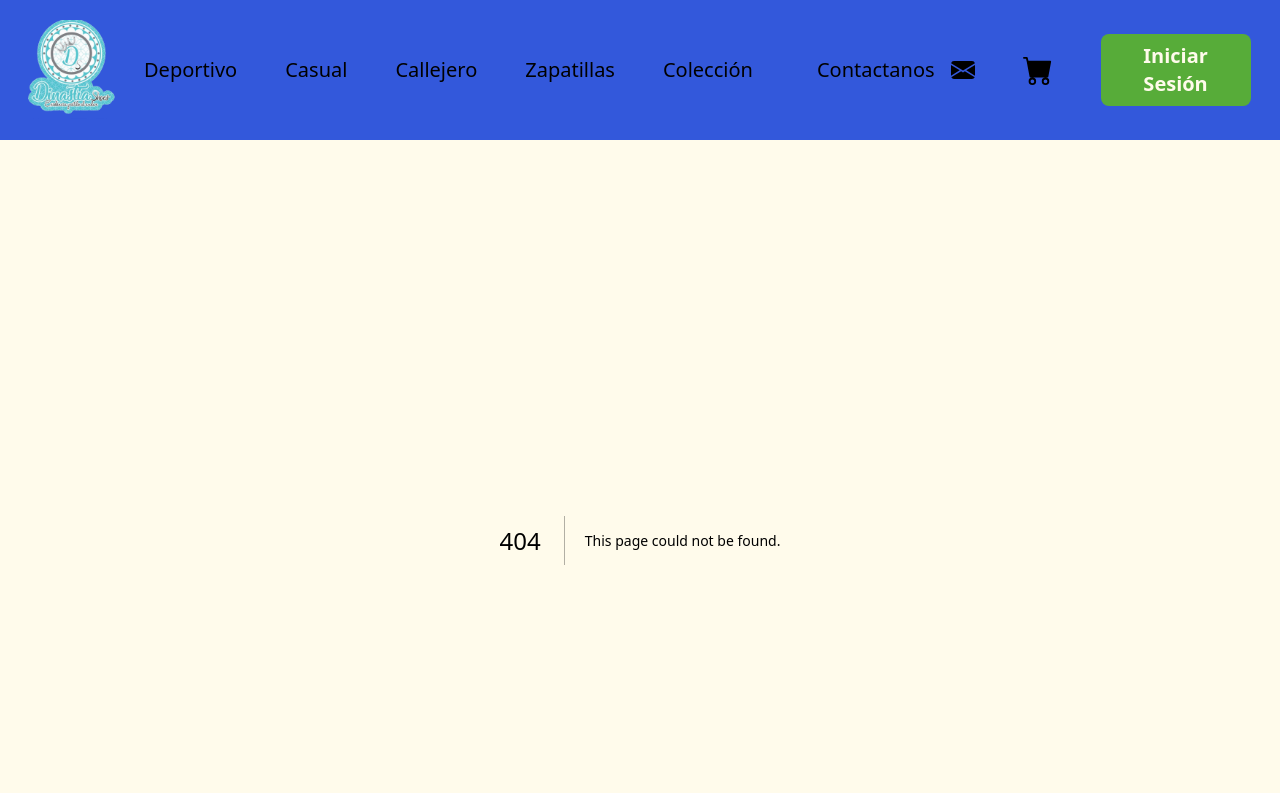
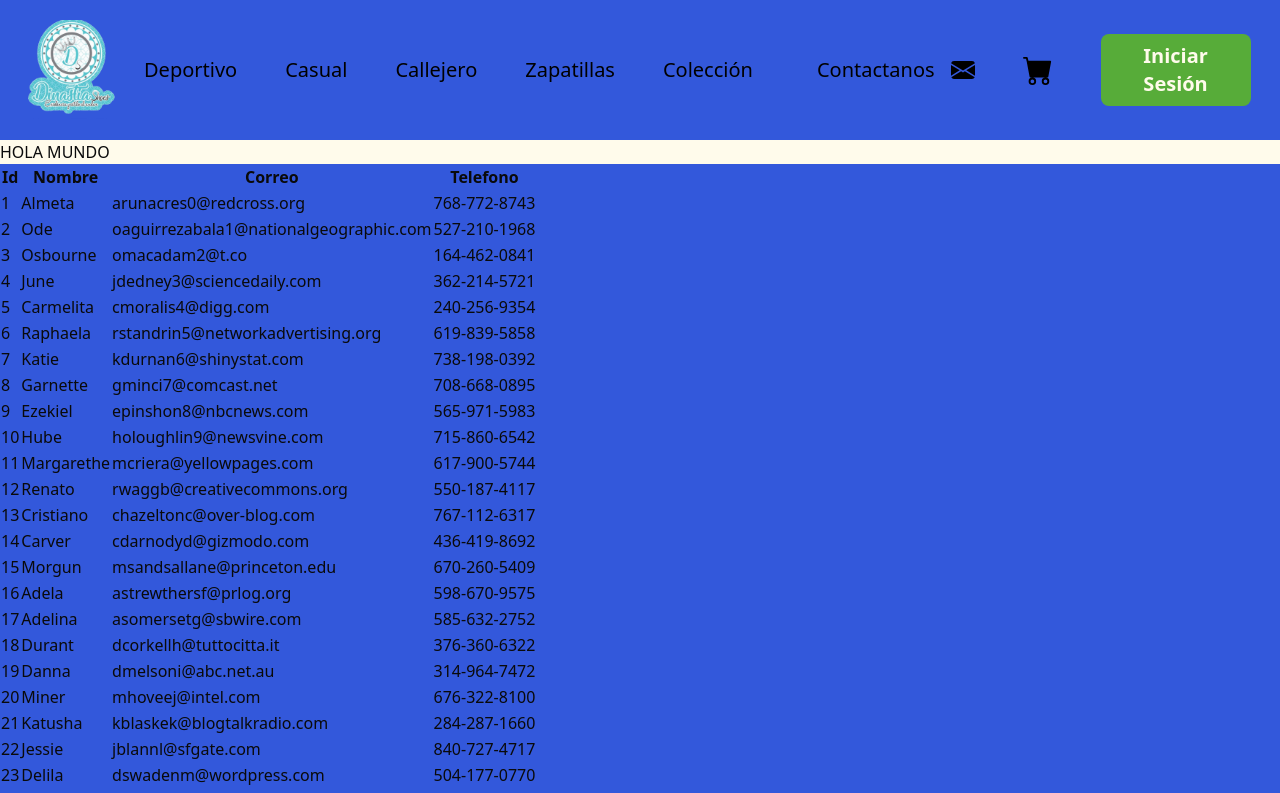
Before and after one commit to Malvare22/DinastiaShoes, a Next.js app: page /empleados in a window 1280 px wide. Before the commit this address had no page. Shown: the top 793 px of the page. Built offline with nearby package versions, Linux system fonts and the light colour scheme.

Commit message:
Creada un prototipo de Tabla

```diff
--- /dev/null
+++ b/app/components/table.jsx
@@ -0,0 +1,74 @@
+import { useReactTable, getCoreRowModel, flexRender, getSortedRowModel } from "@tanstack/react-table"
+import { getEmpleados } from "../lib/empleados"
+import data from '../jsons/empleados.json'
+import { useEffect, useState } from "react";
+
+export const Table = () => {
+
+    const [sorting, setSorting] = useState([]);
+
+    const columns = [
+        {
+            header: "Id",
+            accessorKey: "id"
+        },
+        {
+            header: "Nombre",
+            accessorKey: "nombre"
+        },
+        {
+            header: "Correo",
+            accessorKey: "correo"
+        },
+        {
+            header: "Telefono",
+            accessorKey: "telefono"
+        },
+    ];
+    const table = useReactTable({ data, columns, getCoreRowModel: getCoreRowModel(),
+        getSortedRowModel: getSortedRowModel(),
+        state: {
+            sorting
+        },
+        onSortingChange: setSorting
+    });
+
+    return (
+        <div className="bg-blue text-black">
+            <table>
+                <thead>
+                    {
+                        table.getHeaderGroups().map(
+                            headerGroup => (
+                                <tr key={headerGroup.id}>
+                                    {headerGroup.headers.map(
+                                        header => (
+                                            <th key={header.id} onClick={header.column.getToggleSortingHandler()}>
+                                                {flexRender(header.column.columnDef.header, header.getContext())}
+                                            </th>
+                                        )
+                                    )}
+                                </tr>
+                            )
+                        )
+                    }
+                </thead>
+                <tbody>
+                    {
+                        table.getRowModel().rows.map((row) => (
+                            <tr key={row.id}>
+                                {
+                                    row.getVisibleCells().map((cell) => (
+                                        <td key={cell.id}>
+                                            {flexRender(cell.column.columnDef.cell, cell.getContext())}
+                                        </td>
+                                    ))
+                                }
+                            </tr>
+                        ))
+                    }
+                </tbody>
+            </table>
+        </div>
+    )
+}
--- /dev/null
+++ b/app/empleados/page.js
@@ -0,0 +1,19 @@
+'use client'
+import { useEffect } from "react";
+import { Table } from "../components/table";
+
+export default function Page() {
+
+  return (
+    <>
+
+          <h1 className='text-black'>
+            HOLA MUNDO
+          </h1>
+          <Table>
+
+          </Table>
+
+      </>
+  )
+}
--- /dev/null
+++ b/app/jsons/empleados.json
@@ -0,0 +1,50 @@
+[{"id":1,"nombre":"Almeta","correo":"arunacres0@redcross.org","telefono":"768-772-8743"},
+{"id":2,"nombre":"Ode","correo":"oaguirrezabala1@nationalgeographic.com","telefono":"527-210-1968"},
+{"id":3,"nombre":"Osbourne","correo":"omacadam2@t.co","telefono":"164-462-0841"},
+{"id":4,"nombre":"June","correo":"jdedney3@sciencedaily.com","telefono":"362-214-5721"},
+{"id":5,"nombre":"Carmelita","correo":"cmoralis4@digg.com","telefono":"240-256-9354"},
+{"id":6,"nombre":"Raphaela","correo":"rstandrin5@networkadvertising.org","telefono":"619-839-5858"},
+{"id":7,"nombre":"Katie","correo":"kdurnan6@shinystat.com","telefono":"738-198-0392"},
+{"id":8,"nombre":"Garnette","correo":"gminci7@comcast.net","telefono":"708-668-0895"},
+{"id":9,"nombre":"Ezekiel","correo":"epinshon8@nbcnews.com","telefono":"565-971-5983"},
+{"id":10,"nombre":"Hube","correo":"holoughlin9@newsvine.com","telefono":"715-860-6542"},
+{"id":11,"nombre":"Margarethe","correo":"mcriera@yellowpages.com","telefono":"617-900-5744"},
+{"id":12,"nombre":"Renato","correo":"rwaggb@creativecommons.org","telefono":"550-187-4117"},
+{"id":13,"nombre":"Cristiano","correo":"chazeltonc@over-blog.com","telefono":"767-112-6317"},
+{"id":14,"nombre":"Carver","correo":"cdarnodyd@gizmodo.com","telefono":"436-419-8692"},
+{"id":15,"nombre":"Morgun","correo":"msandsallane@princeton.edu","telefono":"670-260-5409"},
+{"id":16,"nombre":"Adela","correo":"astrewthersf@prlog.org","telefono":"598-670-9575"},
+{"id":17,"nombre":"Adelina","correo":"asomersetg@sbwire.com","telefono":"585-632-2752"},
+{"id":18,"nombre":"Durant","correo":"dcorkellh@tuttocitta.it","telefono":"376-360-6322"},
+{"id":19,"nombre":"Danna","correo":"dmelsoni@abc.net.au","telefono":"314-964-7472"},
+{"id":20,"nombre":"Miner","correo":"mhoveej@intel.com","telefono":"676-322-8100"},
+{"id":21,"nombre":"Katusha","correo":"kblaskek@blogtalkradio.com","telefono":"284-287-1660"},
+{"id":22,"nombre":"Jessie","correo":"jblannl@sfgate.com","telefono":"840-727-4717"},
+{"id":23,"nombre":"Delila","correo":"dswadenm@wordpress.com","telefono":"504-177-0770"},
+{"id":24,"nombre":"Cass","correo":"crogerotn@xing.com","telefono":"981-652-9126"},
+{"id":25,"nombre":"Emmit","correo":"eroistoneo@ftc.gov","telefono":"905-723-0397"},
+{"id":26,"nombre":"Venus","correo":"vblasiusp@comsenz.com","telefono":"507-207-4598"},
+{"id":27,"nombre":"Lorena","correo":"lruggsq@miitbeian.gov.cn","telefono":"529-106-7810"},
+{"id":28,"nombre":"Darrin","correo":"dlearmonthr@mtv.com","telefono":"410-872-8814"},
+{"id":29,"nombre":"Barr","correo":"bjoyess@woothemes.com","telefono":"480-403-1169"},
+{"id":30,"nombre":"Nannie","correo":"nbeilbyt@bbc.co.uk","telefono":"832-705-6542"},
+{"id":31,"nombre":"Cordey","correo":"ctesmondu@geocities.jp","telefono":"407-366-1158"},
+{"id":32,"nombre":"Tiff","correo":"tcouldwellv@canalblog.com","telefono":"299-421-2003"},
+{"id":33,"nombre":"Pandora","correo":"ptrillw@plala.or.jp","telefono":"874-290-1019"},
+{"id":34,"nombre":"Tom","correo":"tcrossgrovex@discuz.net","telefono":"560-370-0228"},
+{"id":35,"nombre":"Filippa","correo":"fdauntery@ucoz.ru","telefono":"832-158-5033"},
+{"id":36,"nombre":"Joelly","correo":"jrosz@yellowpages.com","telefono":"215-411-1719"},
+{"id":37,"nombre":"Leticia","correo":"lrickaert10@columbia.edu","telefono":"207-395-2020"},
+{"id":38,"nombre":"Alicia","correo":"ahawford11@examiner.com","telefono":"514-863-9696"},
+{"id":39,"nombre":"Leland","correo":"lyeudall12@over-blog.com","telefono":"277-287-0429"},
+{"id":40,"nombre":"Carling","correo":"cburstowe13@usgs.gov","telefono":"373-244-0199"},
+{"id":41,"nombre":"Nara","correo":"nsullly14@imgur.com","telefono":"639-294-0755"},
+{"id":42,"nombre":"Karolina","correo":"khourigan15@yolasite.com","telefono":"444-255-8511"},
+{"id":43,"nombre":"Jeno","correo":"jbrennans16@npr.org","telefono":"723-483-6958"},
+{"id":44,"nombre":"Rahel","correo":"rcaddan17@scribd.com","telefono":"932-898-9777"},
+{"id":45,"nombre":"Allina","correo":"atett18@uol.com.br","telefono":"456-568-0926"},
+{"id":46,"nombre":"Gale","correo":"gescott19@ted.com","telefono":"447-526-4922"},
+{"id":47,"nombre":"Nerty","correo":"nmadigan1a@boston.com","telefono":"553-338-9605"},
+{"id":48,"nombre":"Andi","correo":"ahaylett1b@sourceforge.net","telefono":"132-100-0065"},
+{"id":49,"nombre":"Cinda","correo":"cpatridge1c@cdbaby.com","telefono":"771-439-8901"},
+{"id":50,"nombre":"Gib","correo":"gsnyder1d@homestead.com","telefono":"292-725-2520"}]
--- /dev/null
+++ b/app/lib/empleados.js
@@ -0,0 +1,5 @@
+import empleados from '../jsons/empleados.json' assert {type: 'json'}
+
+export function getEmpleados(){
+    return empleados;
+}
--- a/package.json
+++ b/package.json
@@ -12,6 +12,7 @@
     "@headlessui/react": "^1.7.17",
     "@heroicons/react": "^2.0.18",
     "@material-tailwind/react": "^2.1.4",
+    "@tanstack/react-table": "^8.10.7",
     "next": "13.5.6",
     "react": "^18",
     "react-dom": "^18"
```
Also changed, not shown: 1 other file (tests, documents, lock files or other folders).
